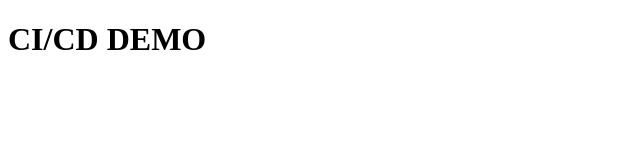
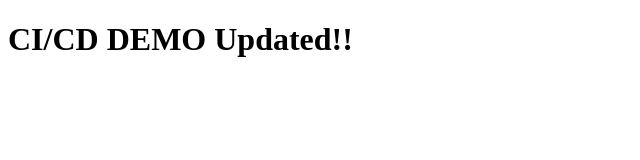
Before and after one commit to Patil-Mayur/ci-cd-github-actions, a website built with webpack: page src/index.html in a window 1280 px wide. Shown: the whole page, without its empty margins (0-640 px from the left). Built offline with nearby package versions, Linux system fonts and the light colour scheme.

Commit message:
html updated

```diff
--- a/src/index.html
+++ b/src/index.html
@@ -6,6 +6,6 @@
     <title>CI-CD Demo</title>
 </head>
 <body>
-    <h1>CI/CD DEMO</h1>
+    <h1>CI/CD DEMO Updated!!</h1>
 </body>
 </html>
```
